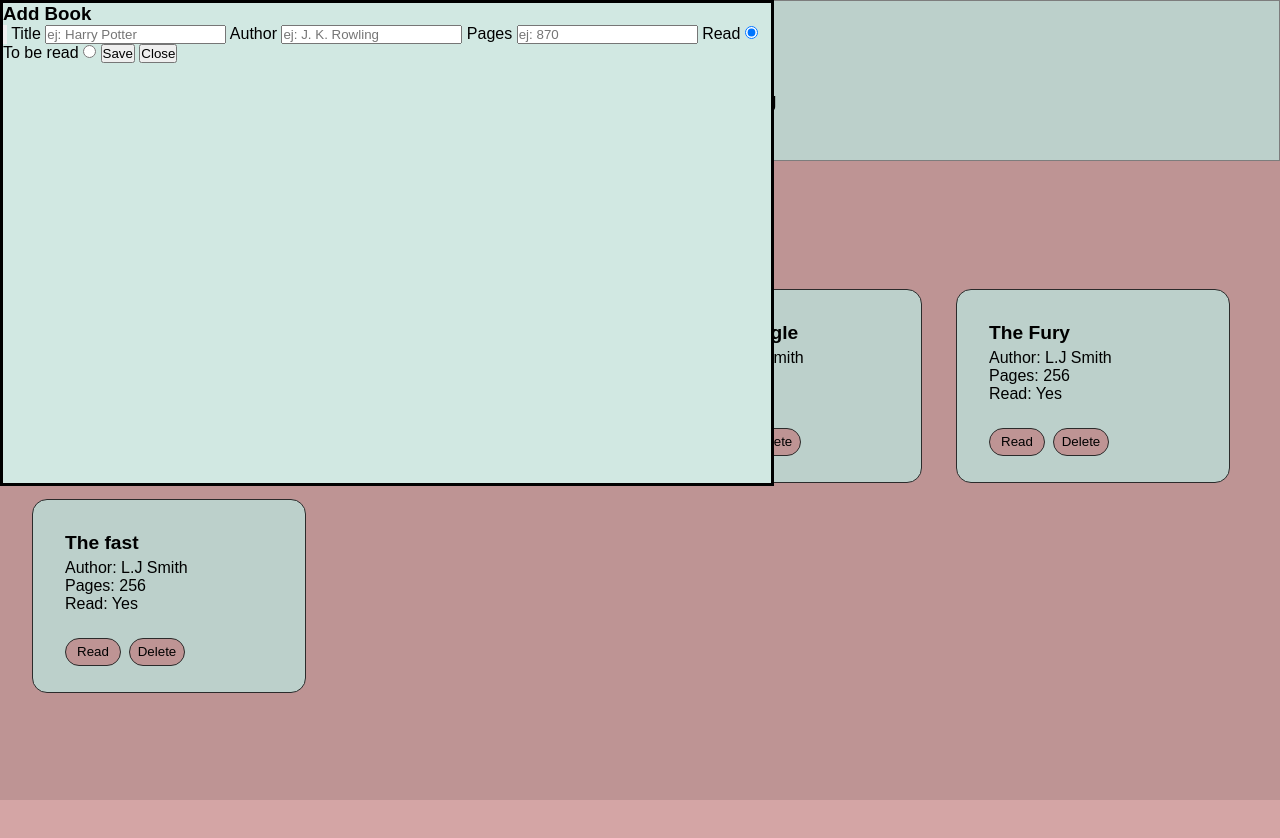
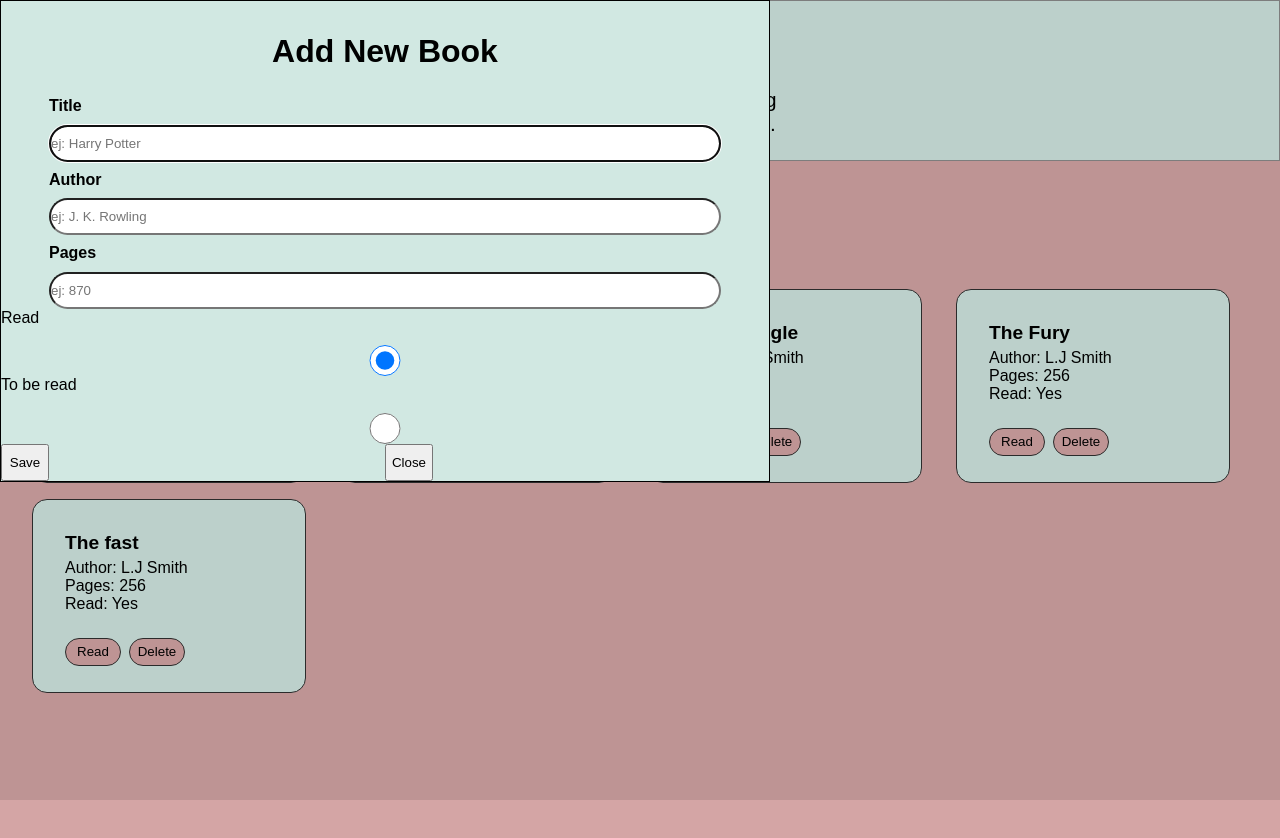
Before and after one commit to thomasfahy/Library, a website: page index.html in a window 1280 px wide. Both pictures are taken after a click on the button "+ Add New". Shown: the top 838 px of the page. Drawn offline with Linux system fonts and the light colour scheme.

Commit message:
feat: add dialog styling for book form

```diff
--- a/index.html
+++ b/index.html
@@ -11,25 +11,24 @@
     <dialog id="bookDialog">
         <div class="overlay">
             <form id="form" action="" method="dialog">
-                <h3>Add Book</h3>
-                <button class="exampleBtn" type="button">
-                    <svg class="rdBook" fill="#fff" viewBox="-7.5 0 32 32" version="1.1" xmlns="http://www.w3.org/2000/svg"><g id="SVGRepo_bgCarrier" stroke-width="0"></g><g id="SVGRepo_tracerCarrier" stroke-linecap="round" stroke-linejoin="round"></g><g id="SVGRepo_iconCarrier"> <title>random</title> <path d="M14.92 17.56c-0.32-0.32-0.88-0.32-1.2 0s-0.32 0.88 0 1.2l0.76 0.76h-3.76c-0.6 0-1.080-0.32-1.6-0.96-0.28-0.36-0.8-0.44-1.2-0.16-0.36 0.28-0.44 0.8-0.16 1.2 0.84 1.12 1.8 1.64 2.92 1.64h3.76l-0.76 0.76c-0.32 0.32-0.32 0.88 0 1.2 0.16 0.16 0.4 0.24 0.6 0.24s0.44-0.080 0.6-0.24l2.2-2.2c0.32-0.32 0.32-0.88 0-1.2l-2.16-2.24zM10.72 12.48h3.76l-0.76 0.76c-0.32 0.32-0.32 0.88 0 1.2 0.16 0.16 0.4 0.24 0.6 0.24s0.44-0.080 0.6-0.24l2.2-2.2c0.32-0.32 0.32-0.88 0-1.2l-2.2-2.2c-0.32-0.32-0.88-0.32-1.2 0s-0.32 0.88 0 1.2l0.76 0.76h-3.76c-2.48 0-3.64 2.56-4.68 4.84-0.88 2-1.76 3.84-3.12 3.84h-2.080c-0.48 0-0.84 0.36-0.84 0.84s0.36 0.88 0.84 0.88h2.080c2.48 0 3.64-2.56 4.68-4.84 0.88-2 1.72-3.88 3.12-3.88zM0.84 12.48h2.080c0.6 0 1.080 0.28 1.56 0.92 0.16 0.2 0.4 0.32 0.68 0.32 0.2 0 0.36-0.040 0.52-0.16 0.36-0.28 0.44-0.8 0.16-1.2-0.84-1.040-1.8-1.6-2.92-1.6h-2.080c-0.48 0.040-0.84 0.4-0.84 0.88s0.36 0.84 0.84 0.84z"></path> </g></svg>
-                </button>
-                <label for="title">Title</label>
-                <input required name="title" id="title" type="text" placeholder="ej: Harry Potter">
+                <h3 id="formTitle">Add New Book</h3>
+                <label class="formLabel" for="title">Title</label>
+                <input class="formInput" required name="title" id="title" type="text" placeholder="ej: Harry Potter">
 
-                <label for="author">Author</label>
-                <input required name="author" id="author" type="text" placeholder="ej: J. K. Rowling">
+                <label class="formLabel" for="author">Author</label>
+                <input class="formInput" required name="author" id="author" type="text" placeholder="ej: J. K. Rowling">
 
-                <label for="pages">Pages</label>
-                <input required name="pages" id="pages" type="number" placeholder="ej: 870">
+                <label class="formLabel" for="pages">Pages</label>
+                <input class="formInput" required name="pages" id="pages" type="number" placeholder="ej: 870">
 
                 <label class="readLabel" for="read">Read</label>
                 <input required value="read" name="read" id="read" type="radio" checked>
                 <label class="readLabel" for="tbr">To be read</label>
                 <input required value="to be read" name="read" id="tbr" type="radio">
-                <button name="btn_submit" value="save" id="save" type="submit">Save</button>
-                <button type="closeButton" name="btn_close" id="close">Close</button>
+                <div id="formButtonContainer">
+                    <button class="formButton" name="btn_submit" value="save" id="save" type="submit">Save</button>
+                    <button class="formButton" type="closeButton" name="btn_close" id="close">Close</button>
+                </div>
             </form>
         </div>
 
--- a/styles.css
+++ b/styles.css
@@ -179,11 +179,44 @@
 .overlay{
 
 }
-.bookDialog{
-
+dialog{
+    border: none;
+    background-color: none;
 }
 #form{
     height: 60vh;
     width: 60vw;
     background-color: var(--secondary-color);
+    display: grid;
+    grid-template-columns: 1fr;
+    border: none;
+    border: 1px solid black;
 }
+
+#formTitle{
+    margin-top: 2rem;
+    justify-self: center;
+    font-size: 2rem;
+}
+.formLabel{
+    align-self: center;
+    margin-left: 3rem;
+    font-weight: 800;
+}
+.formInput{
+    margin-left: 3rem;
+    margin-right: 3rem;
+    border-radius: 40px;
+}
+.rdBook{
+    height: 1rem;
+    width: 1rem;
+}
+#formButtonContainer{
+    display: grid;
+    grid-template-columns: 1fr 1fr;
+}
+.formButton{
+    width: 3rem;
+
+}
```
